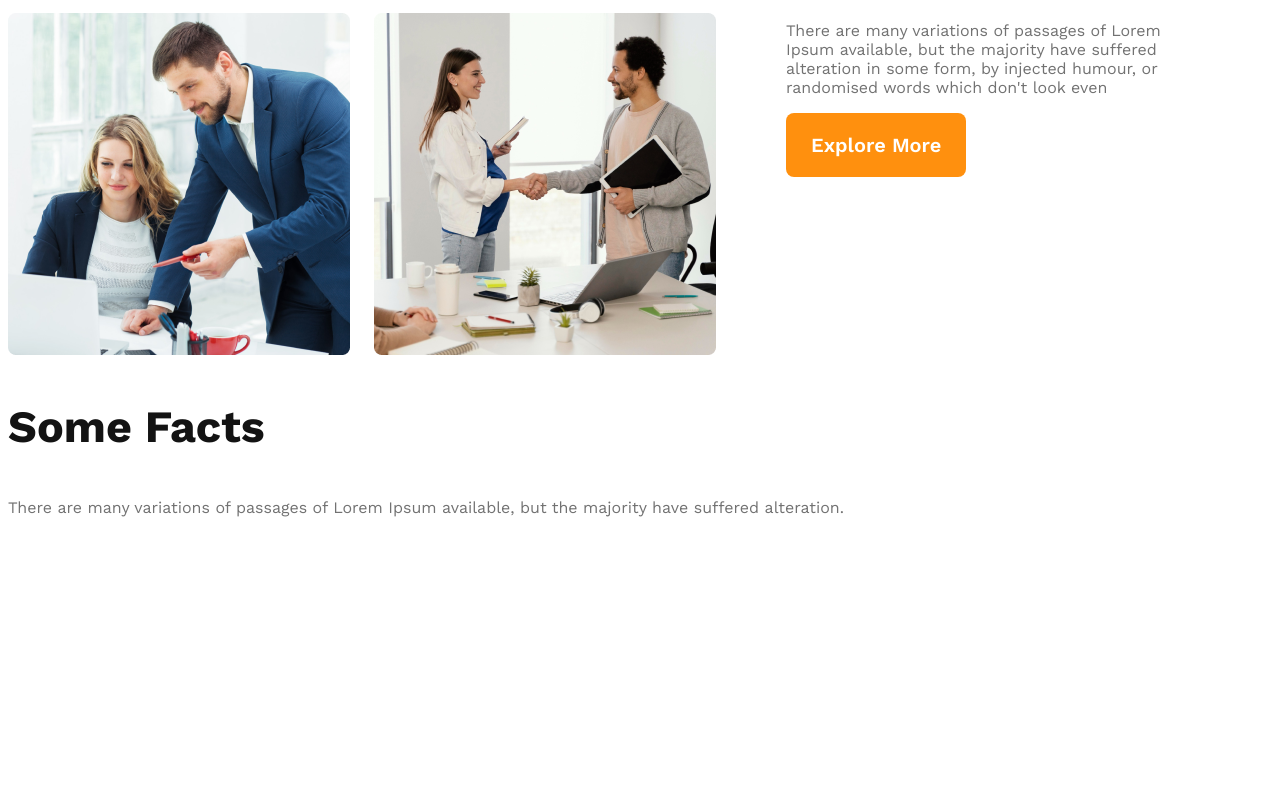
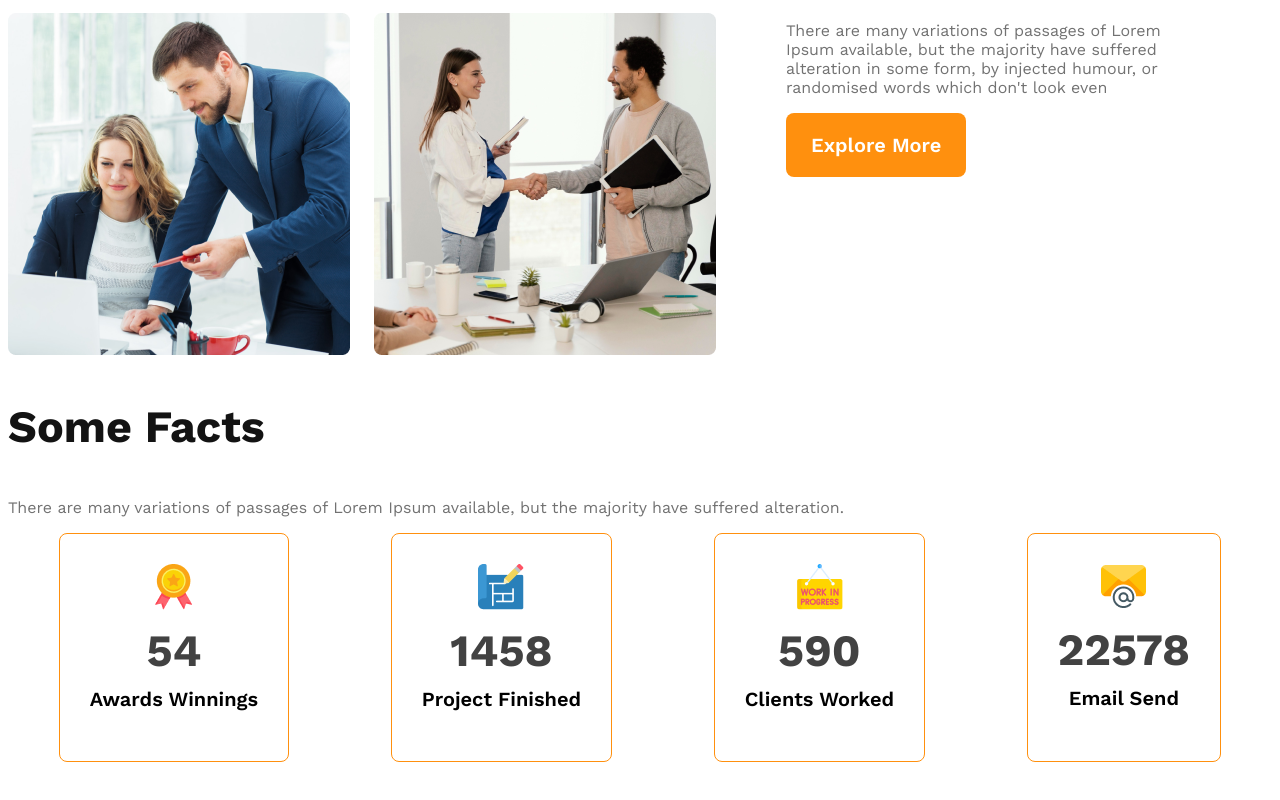
Before and after one commit to SKN178/g3-architects-wesite, a plain HTML site: page index.html in a window 1280 px wide. Shown: the part 1434-2234 px from the top of the page. Before the commit the page ends 2021 px from the top, so only its background shows below. Drawn offline with nearby package versions, Linux system fonts and the light colour scheme.

Commit message:
finished some facts section

```diff
--- a/index.html
+++ b/index.html
@@ -55,6 +55,30 @@
         <section class="facts">
             <h3 class="section-title">Some Facts</h3>
             <p class="text-light-gray">There are many variations of passages of Lorem Ipsum available, but the majority have suffered alteration.</p>
+            <div class="facts-card-container">
+                <!-- .card*4>img+h2.card-stats+p.card-title -->
+                <div class="card">
+                    <img src="images/icons/ribon.png" alt="">
+                    <h2 class="card-stats">54</h2>
+                    <p class="card-title">Awards Winnings</p>
+                </div>
+                <div class="card">
+                    <img src="images/icons/projects.png" alt="">
+                    <h2 class="card-stats">1458</h2>
+                    <p class="card-title">Project Finished</p>
+                </div>
+                <div class="card">
+                    <img src="images/icons/customers.png" alt="">
+                    <h2 class="card-stats">590</h2>
+                    <p class="card-title">Clients Worked</p>
+                </div>
+                <div class="card">
+                    <img src="images/icons/email.png" alt="">
+                    <h2 class="card-stats">22578</h2>
+                    <p class="card-title">Email Send</p>
+                </div>
+
+            </div>
         </section>
     </main>
     <footer>
--- a/styles/architects.css
+++ b/styles/architects.css
@@ -9,6 +9,7 @@
     font-family: 'Open Sans', sans-serif;
     font-family: 'Work Sans', sans-serif;
 }
+
 .text-light-gray {
     color: #727272;
 }
@@ -74,43 +75,74 @@ nav li a {
 }
 
 
-.banner img{
-margin-top: 20px;
-width: 100%;
+.banner img {
+    margin-top: 20px;
+    width: 100%;
 }
 
 
 
 /* main styles */
-main{
+main {
     max-width: 1440px;
     margin: 70px auto;
 }
+
 /* teams styles */
-.teams-container{
+.teams-container {
     display: flex;
     align-items: center;
 }
-.teams-img-container{
+
+.teams-img-container {
     display: grid;
     grid-template-columns: repeat(2, 1fr);
     gap: 1.5rem;
 }
-.teams-content{
+
+.teams-content {
     padding-left: 70px;
     padding-right: 70px;
 }
-.teams-title{
+
+.teams-title {
     font-size: 2.8rem;
 }
-.teams-title  .quick-list{
+
+.teams-title .quick-list {
 
     font-weight: 500;
 }
-.teams-title .text-features{
+
+.teams-title .text-features {
     color: #FF900E;
     font-weight: 700;
 }
+
+/* facts section */
+.facts-card-container{
+    display: flex;
+    justify-content:space-around;
+}
+.facts-card-container .card {
+    border-radius: 8px;
+    border: 1px solid #FF900E;
+    text-align: center;
+    padding: 30px;
+
+}
+.facts-card-container .card-title{
+    font-weight: 600;
+    font-size: 1.25rem;
+    margin-top: 5px;
+}
+.facts-card-container .card-stats {
+font-size: 2.8rem;
+color: #424242;
+margin-top: 10px;
+margin-bottom: 10px ;
+}
+
 
 
 /* responsive media queries */
@@ -118,27 +150,33 @@ main{
 /* Mobile device */
 
 @media screen and (max-width:576px) {
-    header{
+    header {
         padding: 50px;
     }
-    nav, .teams-container{
+
+    nav,
+    .teams-container {
         flex-direction: column;
     }
-    .teams-img-container{
+
+    .teams-img-container {
         grid-template-columns: 1fr;
     }
-    .teams-content{
+
+    .teams-content {
         padding-left: 20px;
         padding-right: 20px;
     }
 }
 
 /* Medium device */
-@media screen and (min-width:576px) and (max-width:960px){
-    header{
+@media screen and (min-width:576px) and (max-width:960px) {
+    header {
         padding: 10px;
     }
-    nav, .teams-container{
+
+    nav,
+    .teams-container {
         flex-direction: column;
     }
 }
```
